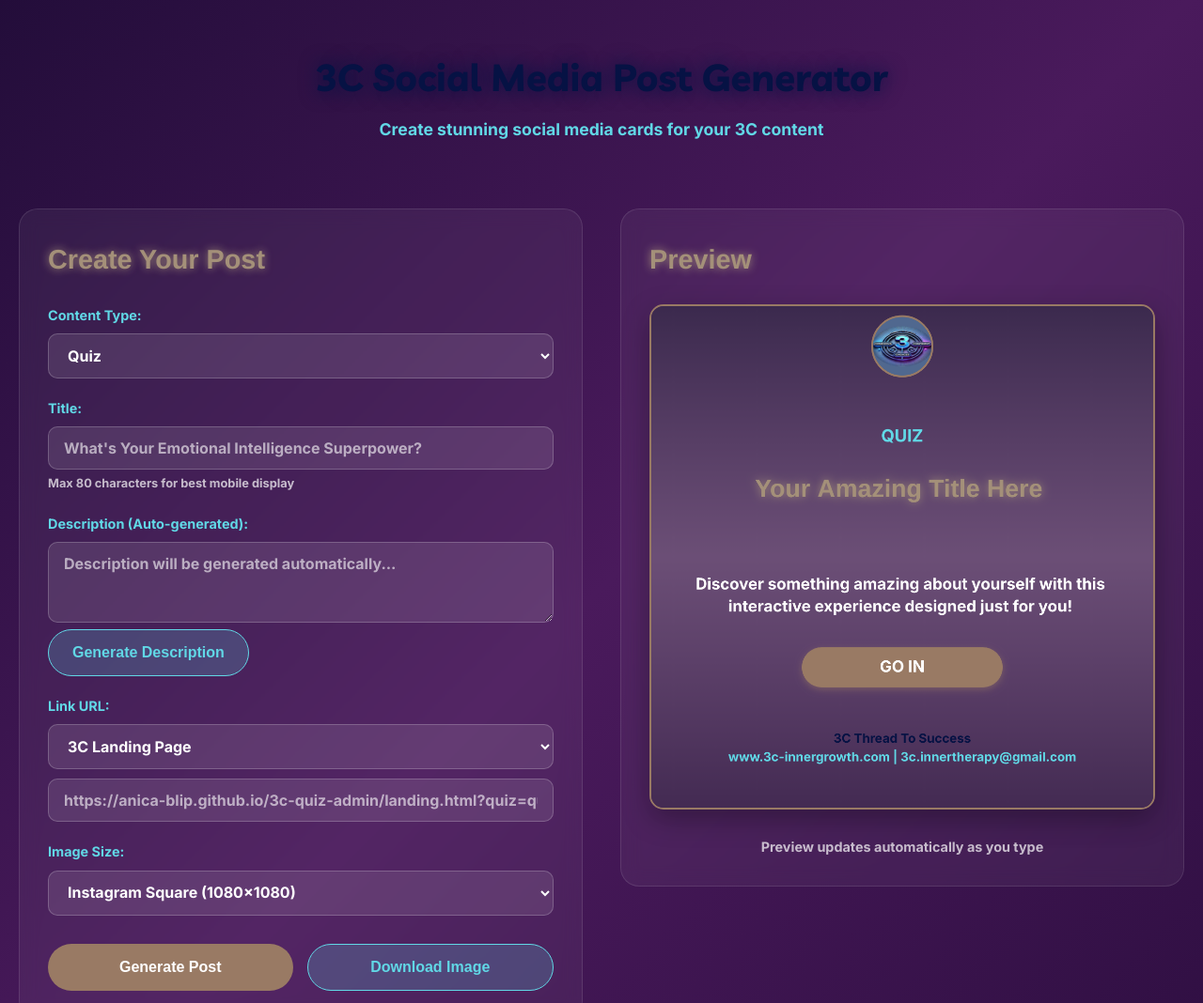
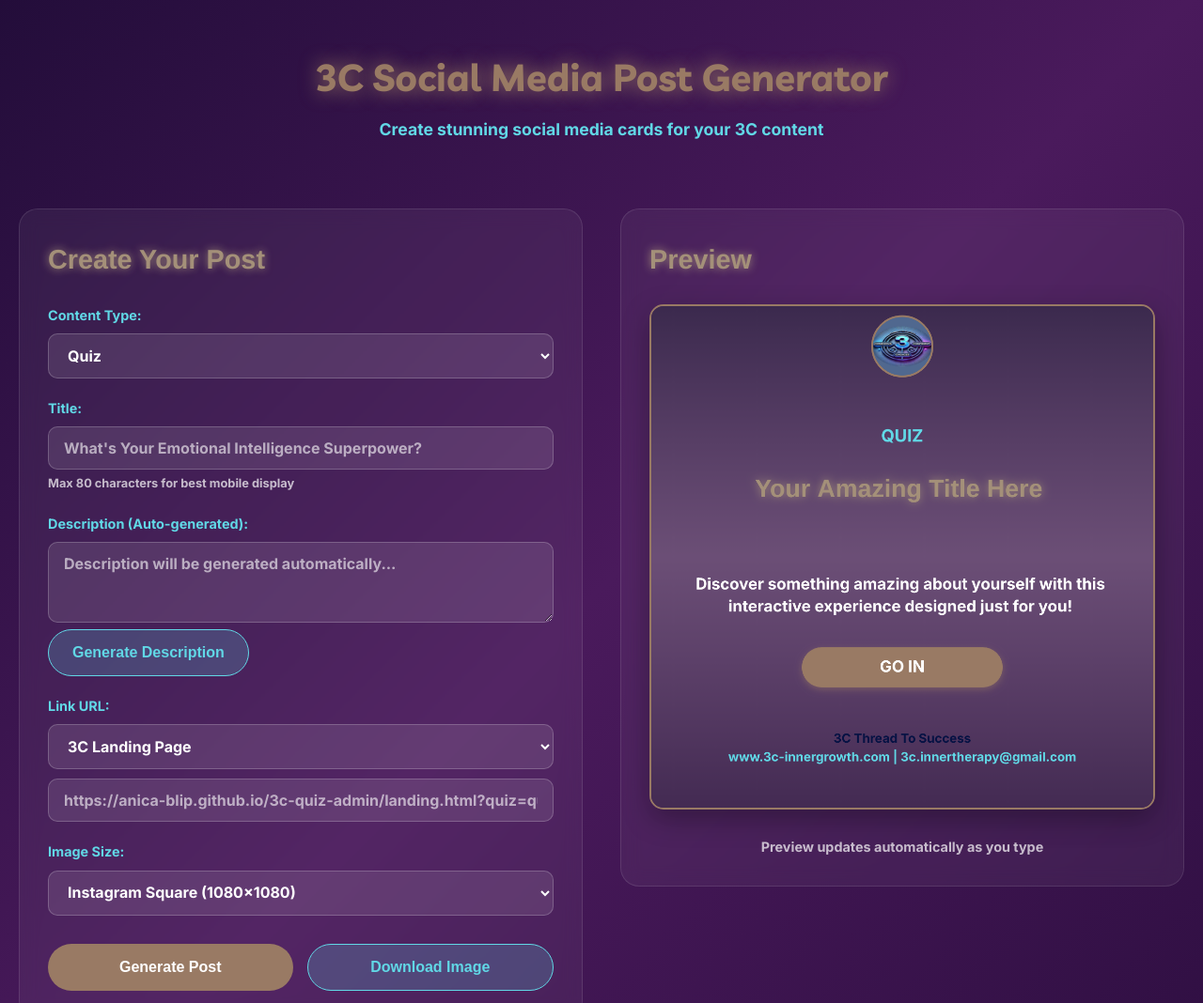
Before and after one commit to Anica-blip/3c-smpost-generator, a plain HTML site: page index.html in a window 1280 px wide. Shown: the top 1068 px of the page at 94% size. Drawn offline with nearby package versions, Linux system fonts and the light colour scheme.

Commit message:
Update style.css

```diff
--- a/style.css
+++ b/style.css
@@ -31,8 +31,8 @@ body {
     font-family: 'Livvic', sans-serif;
     font-size: 2.5rem;
     font-weight: 700;
-    color: #061244;
-    text-shadow: 0 0 20px #061244;
+    color: #997a64;
+    text-shadow: 0 0 20px #997a64;
     margin-bottom: 10px;
 }
 
```
